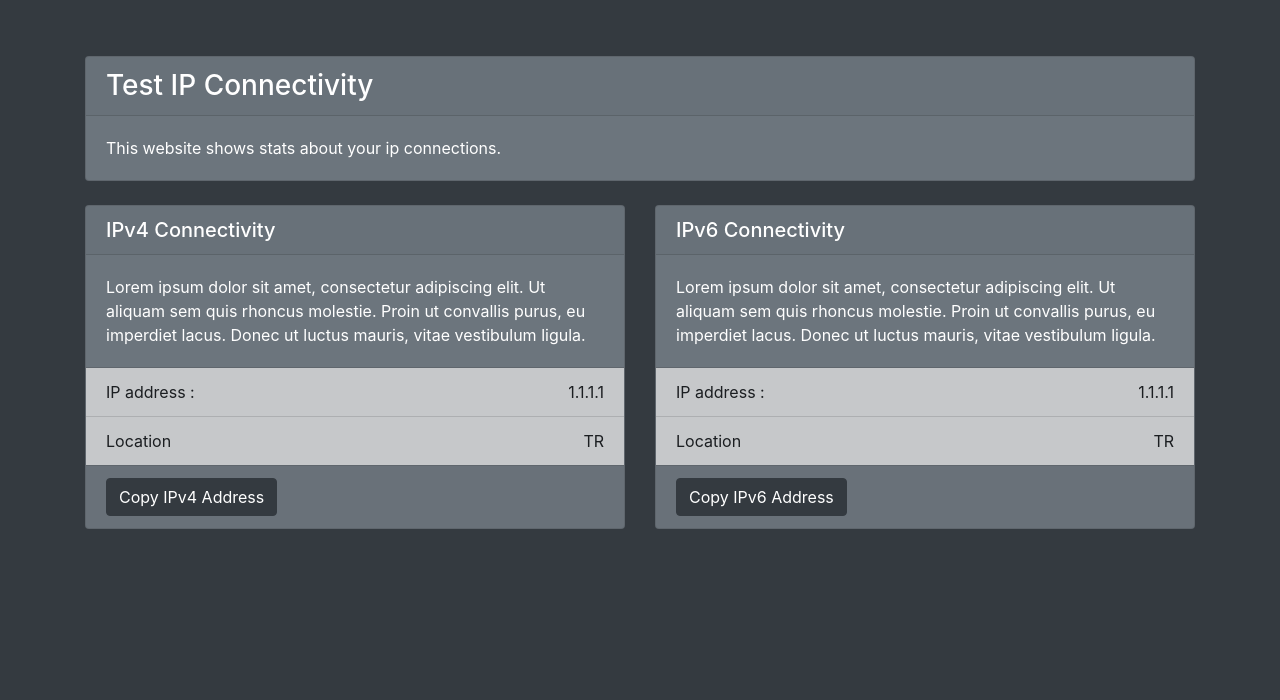
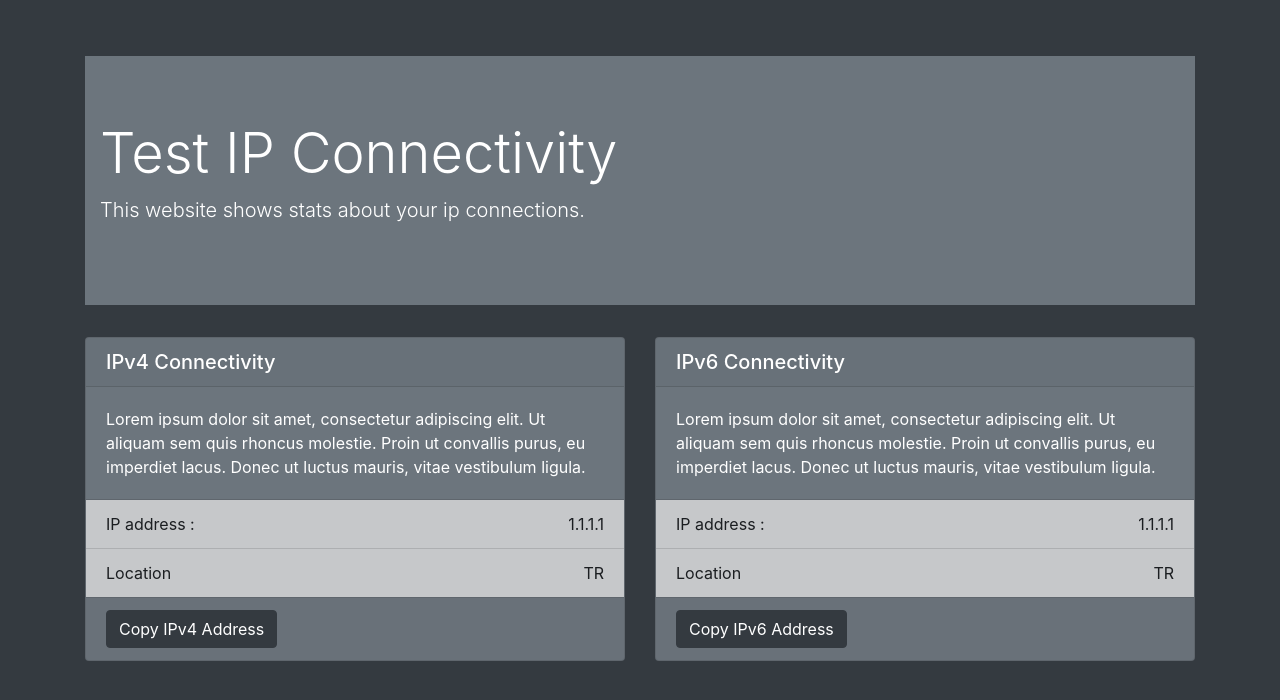
Before and after one commit to ahmetozer/ip-connection-test, a plain HTML site: page index.html in a window 1280 px wide. Drawn offline with nearby package versions, Linux system fonts and the light colour scheme.

Commit message:
Replaced with jumbotron

```diff
--- a/index.html
+++ b/index.html
@@ -12,23 +12,21 @@
 
 <body class="bg-dark">
   <div class="container">
+    <div class="jumbotron jumbotron-fluid bg-secondary text-white">
+      <div class="container">
+        <h1 class="display-4">Test IP Connectivity</h1>
+        <p class="lead">This website shows stats about your ip connections.</p>
+      </div>
+    </div>
     <div class="row">
-
-      <div class="col-12 mb-4">
-        <div class="card bg-secondary text-white">
-          <h3 class="card-header">Test IP Connectivity</h3>
-
-          <div class="card-body">
-            <p class="card-text">This website shows stats about your ip connections.</p>
-          </div>
-        </div>
-      </div>
       <div class="col-lg-6 mb-4">
         <div class="card bg-secondary text-white">
           <h5 class="card-header">IPv4 Connectivity</h5>
 
           <div class="card-body">
-            <p class="card-text">Lorem ipsum dolor sit amet, consectetur adipiscing elit. Ut aliquam sem quis rhoncus molestie. Proin ut convallis purus, eu imperdiet lacus. Donec ut luctus mauris, vitae vestibulum ligula.</p>
+            <p class="card-text">Lorem ipsum dolor sit amet, consectetur adipiscing elit. Ut aliquam sem quis rhoncus
+              molestie. Proin ut convallis purus, eu imperdiet lacus. Donec ut luctus mauris, vitae vestibulum ligula.
+            </p>
 
           </div>
           <ul class="list-group list-group-flush ">
@@ -51,7 +49,9 @@
         <div class="card bg-secondary text-white">
           <h5 class="card-header">IPv6 Connectivity</h5>
           <div class="card-body ">
-            <p class="card-text">Lorem ipsum dolor sit amet, consectetur adipiscing elit. Ut aliquam sem quis rhoncus molestie. Proin ut convallis purus, eu imperdiet lacus. Donec ut luctus mauris, vitae vestibulum ligula.</p>
+            <p class="card-text">Lorem ipsum dolor sit amet, consectetur adipiscing elit. Ut aliquam sem quis rhoncus
+              molestie. Proin ut convallis purus, eu imperdiet lacus. Donec ut luctus mauris, vitae vestibulum ligula.
+            </p>
           </div>
           <ul class="list-group list-group-flush ">
             <li class="list-group-item list-group-item-dark d-flex justify-content-between align-items-center">
```
